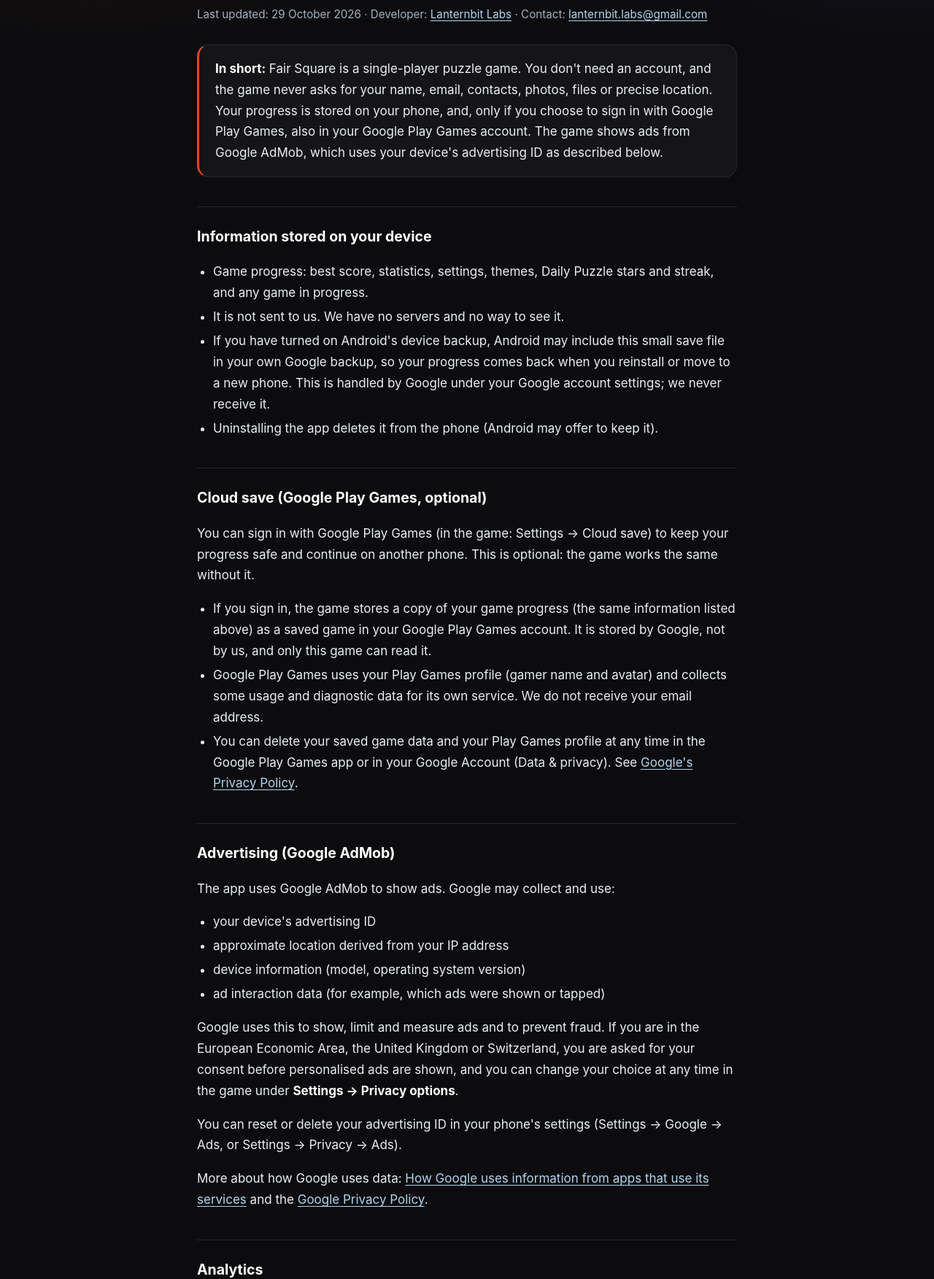
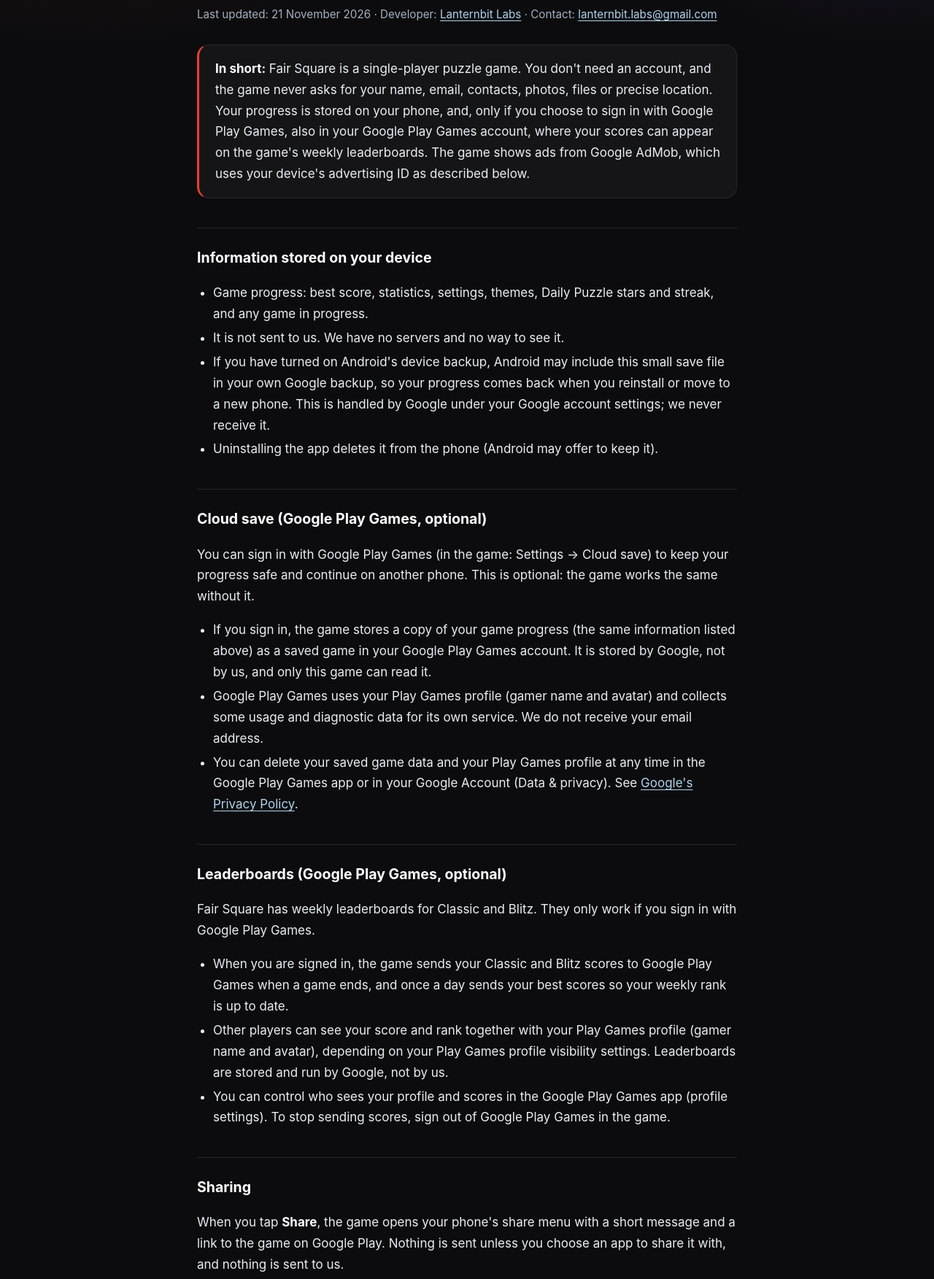
Before and after one commit to lanternbitlabs/lanternbitlabs.github.io, a plain HTML site: page fair-square/privacy.html in a window 1280 px wide. Shown: the part 152-1905 px from the top of the page at 73% size. Drawn offline with Linux system fonts and the light colour scheme.

Commit message:
Fair Square: leaderboards and sharing in privacy policy and terms

```diff
--- a/fair-square/privacy.html
+++ b/fair-square/privacy.html
@@ -38,10 +38,10 @@
 <main>
 <a class="back" href="../index.html">← Lanternbit Labs</a>
 <h1>Privacy Policy: Fair Square</h1>
-<p class="meta">Last updated: 29 October 2026 · Developer: <a href="../index.html">Lanternbit Labs</a> · Contact: <a href="mailto:lanternbit.labs@gmail.com">lanternbit.labs@gmail.com</a></p>
+<p class="meta">Last updated: 21 November 2026 · Developer: <a href="../index.html">Lanternbit Labs</a> · Contact: <a href="mailto:lanternbit.labs@gmail.com">lanternbit.labs@gmail.com</a></p>
 
 <div class="box">
-<p><strong>In short:</strong> Fair Square is a single-player puzzle game. You don't need an account, and the game never asks for your name, email, contacts, photos, files or precise location. Your progress is stored on your phone, and, only if you choose to sign in with Google Play Games, also in your Google Play Games account. The game shows ads from Google AdMob, which uses your device's advertising ID as described below.</p>
+<p><strong>In short:</strong> Fair Square is a single-player puzzle game. You don't need an account, and the game never asks for your name, email, contacts, photos, files or precise location. Your progress is stored on your phone, and, only if you choose to sign in with Google Play Games, also in your Google Play Games account, where your scores can appear on the game's weekly leaderboards. The game shows ads from Google AdMob, which uses your device's advertising ID as described below.</p>
 </div>
 
 <h2>Information stored on your device</h2>
@@ -59,6 +59,17 @@
   <li>Google Play Games uses your Play Games profile (gamer name and avatar) and collects some usage and diagnostic data for its own service. We do not receive your email address.</li>
   <li>You can delete your saved game data and your Play Games profile at any time in the Google Play Games app or in your Google Account (Data &amp; privacy). See <a href="https://policies.google.com/privacy">Google's Privacy Policy</a>.</li>
 </ul>
+
+<h2>Leaderboards (Google Play Games, optional)</h2>
+<p>Fair Square has weekly leaderboards for Classic and Blitz. They only work if you sign in with Google Play Games.</p>
+<ul>
+  <li>When you are signed in, the game sends your Classic and Blitz scores to Google Play Games when a game ends, and once a day sends your best scores so your weekly rank is up to date.</li>
+  <li>Other players can see your score and rank together with your Play Games profile (gamer name and avatar), depending on your Play Games profile visibility settings. Leaderboards are stored and run by Google, not by us.</li>
+  <li>You can control who sees your profile and scores in the Google Play Games app (profile settings). To stop sending scores, sign out of Google Play Games in the game.</li>
+</ul>
+
+<h2>Sharing</h2>
+<p>When you tap <strong>Share</strong>, the game opens your phone's share menu with a short message and a link to the game on Google Play. Nothing is sent unless you choose an app to share it with, and nothing is sent to us.</p>
 
 <h2>Advertising (Google AdMob)</h2>
 <p>The app uses Google AdMob to show ads. Google may collect and use:</p>
@@ -84,6 +95,7 @@
   <li>Limit ad personalisation or delete your advertising ID: phone settings.</li>
   <li>Remove everything from your phone: uninstall the app.</li>
   <li>Stop cloud save or delete the cloud copy: sign out of Google Play Games, or delete your Play Games data in the Play Games app or your Google Account.</li>
+  <li>Hide your scores from other players or stop sending them: change your profile visibility in the Google Play Games app, or sign out of Google Play Games in the game.</li>
 </ul>
 
 <h2>Changes</h2>
```
Also changed, not shown: fair-square/terms.html (+3 -3 lines).
